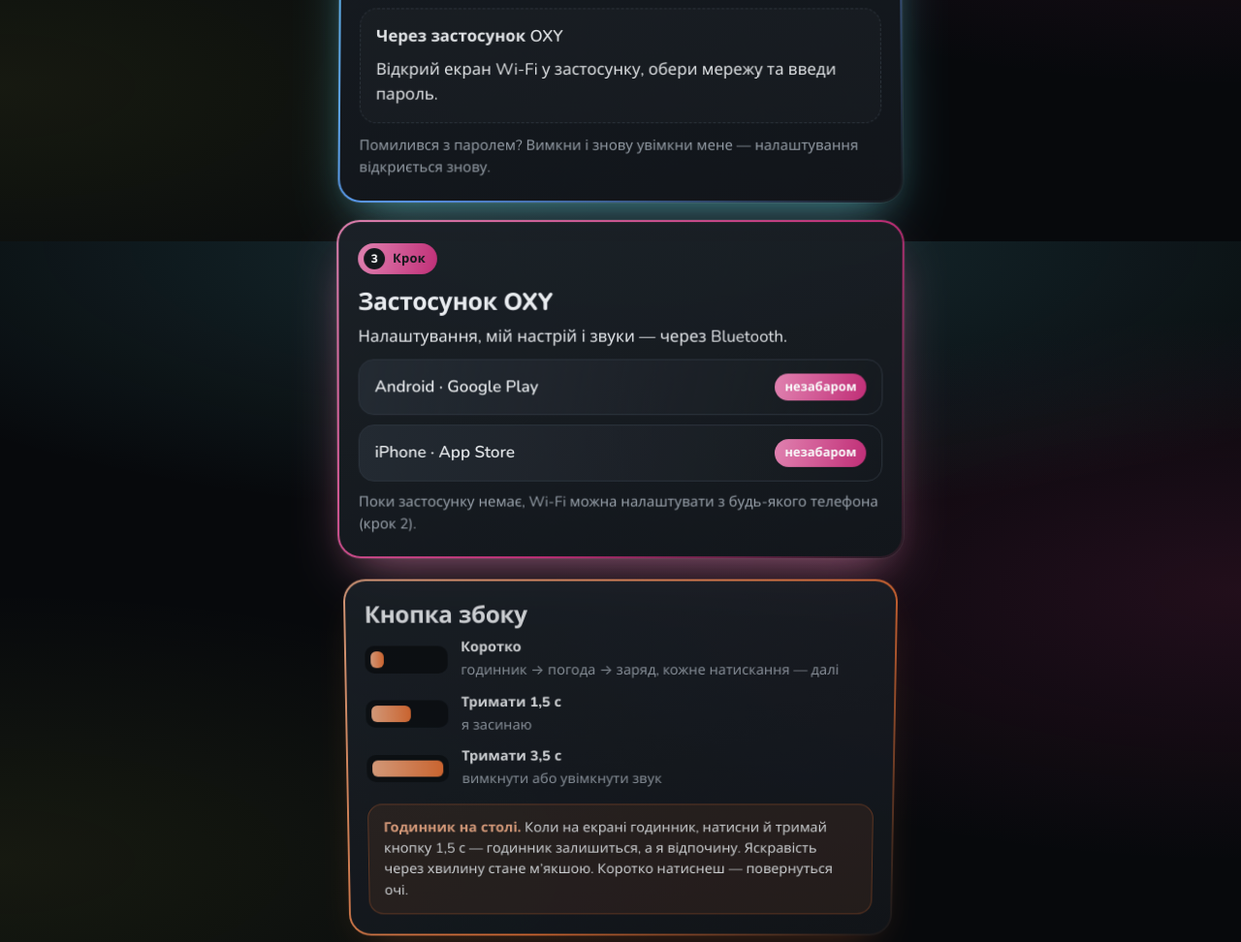
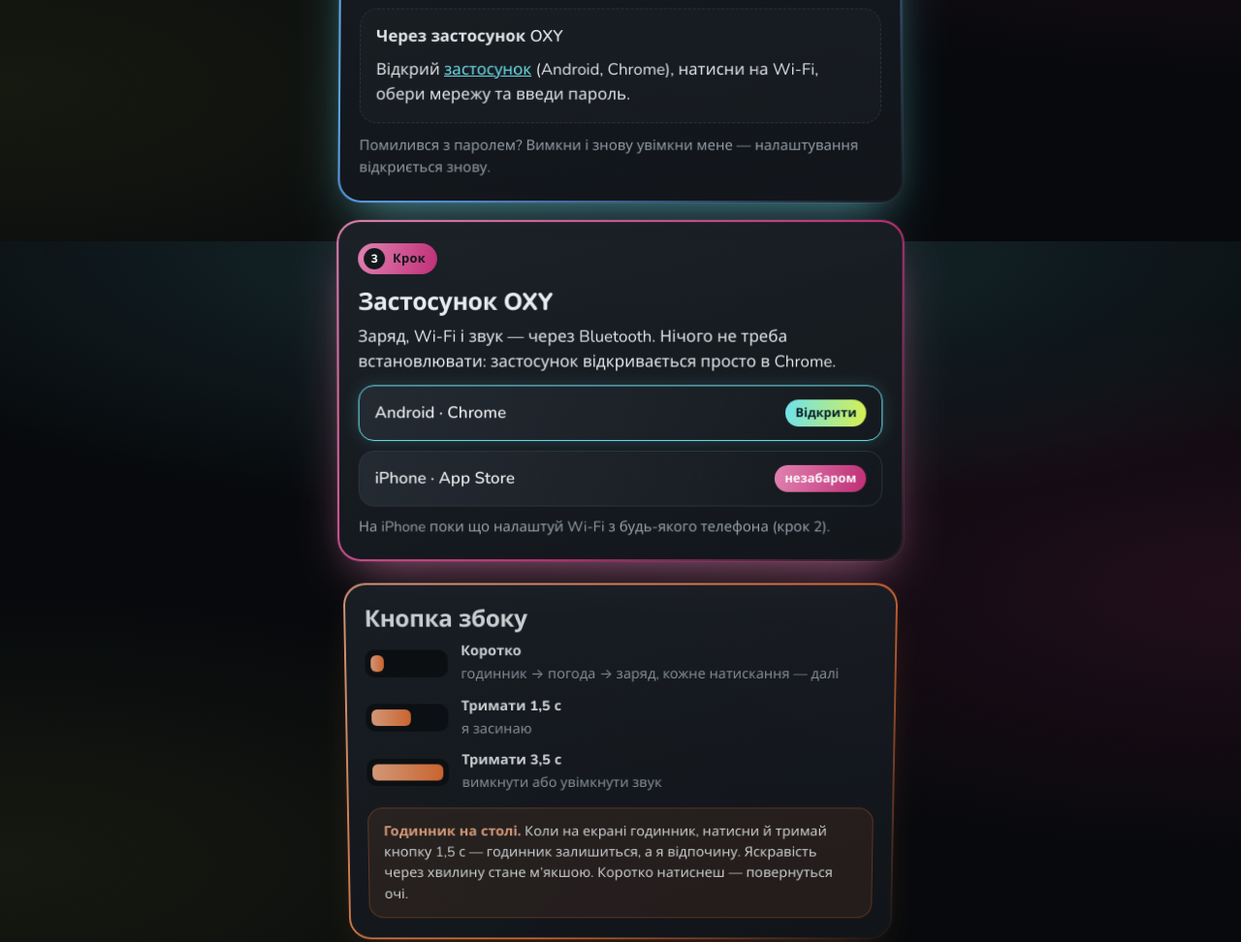
Before and after one commit to Redsnow09/oxy, a plain HTML site: page index.html in a window 1280 px wide. Shown: the part 1351-2323 px from the top of the page at 97% size. Drawn offline with nearby package versions, Linux system fonts and the light colour scheme.

Commit message:
Головна: кнопка на веб-застосунок (Android, Chrome)
Co-Authored-By: Claude Opus 5.5 <noreply@anthropic.com>

```diff
--- a/index.html
+++ b/index.html
@@ -132,6 +132,9 @@
   .app { display: flex; align-items: center; justify-content: space-between; gap: 12px; padding: 14px 16px; border-radius: 16px;
          border: 1.5px solid var(--line); font-weight: 600; background: linear-gradient(100deg, var(--soft), transparent); }
   .app small { font-weight: 600; font-size: 13px; color: #fff; background: linear-gradient(100deg, var(--pink), var(--berry)); padding: 4px 10px; border-radius: 999px; white-space: nowrap; }
+  a.app { color: inherit; text-decoration: none; border-color: var(--eye); box-shadow: 0 0 18px rgba(111, 231, 245, .18); }
+  a.app small { color: #06222A; background: linear-gradient(100deg, var(--eye), var(--lime)); }
+  a.app:active { transform: scale(.98); }
 
   /* карточка-загадка вместо списка умений: покупатель открывает характер сам */
   .secret { text-align: center; }
@@ -234,7 +237,7 @@
         </div>
         <div class="way">
           <h3>Через застосунок OXY</h3>
-          <p style="margin:0">Відкрий екран Wi-Fi у застосунку, обери мережу та введи пароль.</p>
+          <p style="margin:0">Відкрий <a href="app.html" style="color:var(--eye)">застосунок</a> (Android, Chrome), натисни на Wi-Fi, обери мережу та введи пароль.</p>
         </div>
       </div>
       <p class="muted" style="margin:12px 0 0">Помилився з паролем? Вимкни і знову увімкни мене — налаштування відкриється знову.</p>
@@ -243,12 +246,12 @@
     <section class="card s3">
       <span class="tag"><b>3</b>Крок</span>
       <h2>Застосунок OXY</h2>
-      <p>Налаштування, мій настрій і звуки — через Bluetooth.</p>
+      <p>Заряд, Wi-Fi і звук — через Bluetooth. Нічого не треба встановлювати: застосунок відкривається просто в Chrome.</p>
       <div class="apps">
-        <div class="app">Android · Google Play <small>незабаром</small></div>
+        <a class="app" href="app.html">Android · Chrome <small>Відкрити</small></a>
         <div class="app">iPhone · App Store <small>незабаром</small></div>
       </div>
-      <p class="muted" style="margin:10px 0 0">Поки застосунку немає, Wi-Fi можна налаштувати з будь-якого телефона (крок 2).</p>
+      <p class="muted" style="margin:10px 0 0">На iPhone поки що налаштуй Wi-Fi з будь-якого телефона (крок 2).</p>
     </section>
 
     <section class="card s4">
```
